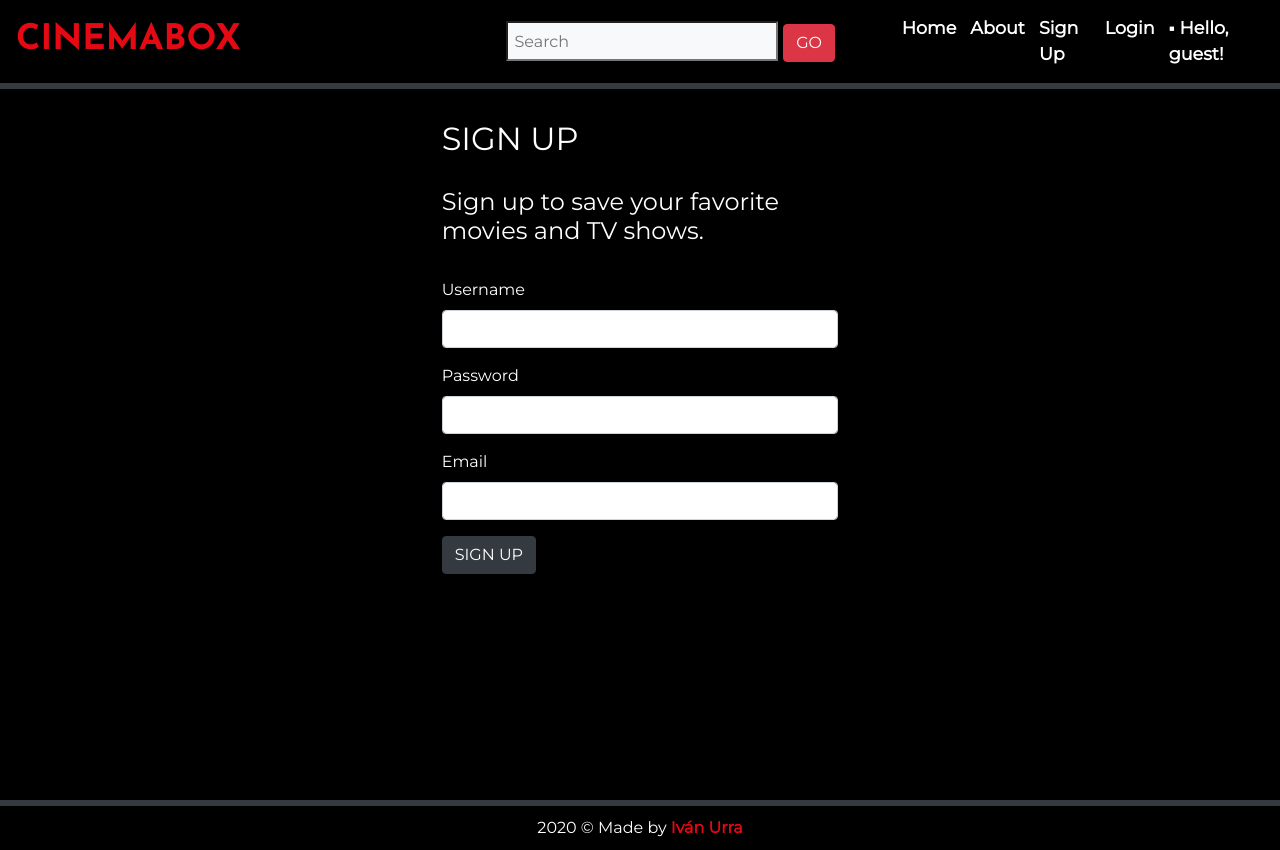
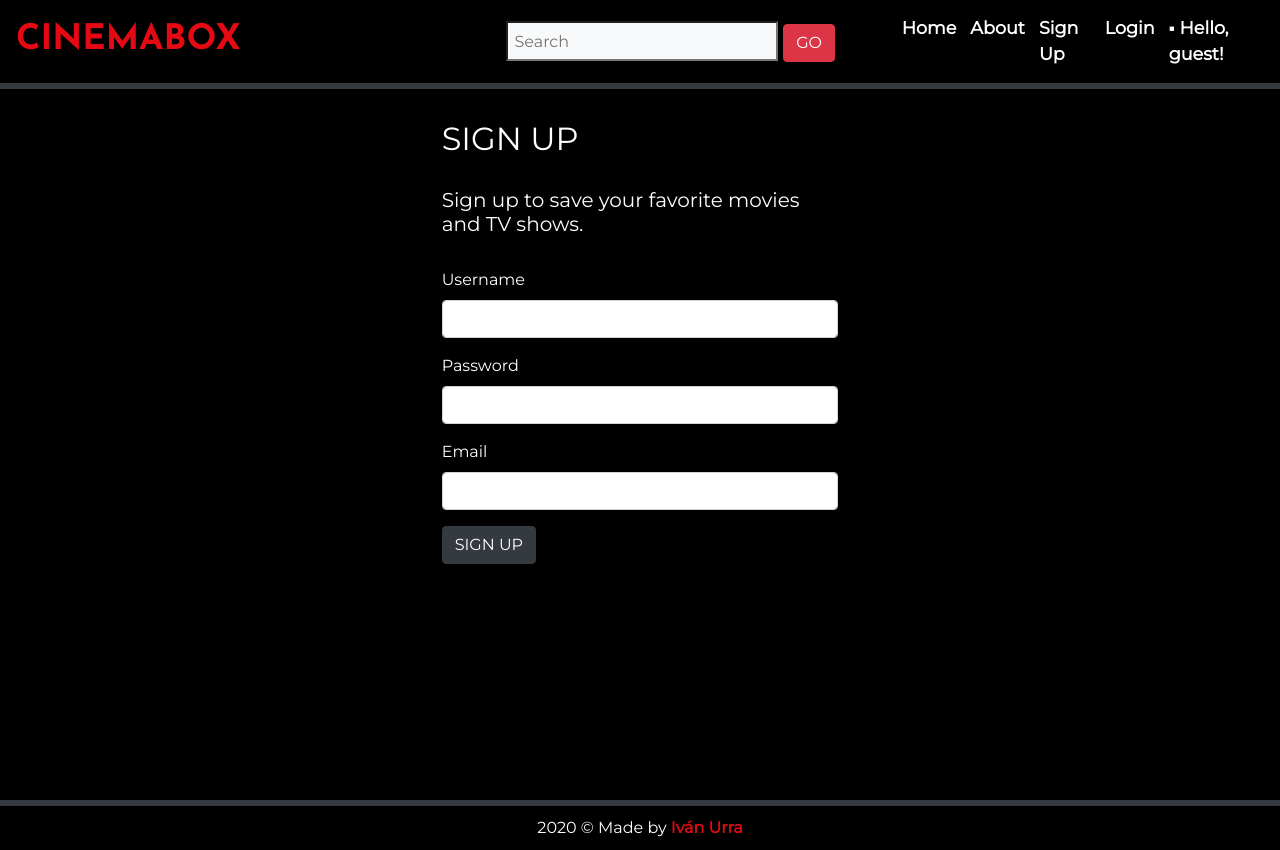
Before and after one commit to ivanurra/cinema_box_frontend, a React (Create React App) app: page /signup in a window 1280 px wide. Built offline with nearby package versions, Linux system fonts and the light colour scheme; no server answers.

Commit message:
frontend ready

```diff
--- a/src/components/pages/signup/Signup.js
+++ b/src/components/pages/signup/Signup.js
@@ -45,7 +45,7 @@ class Signup extends Component {
                     <Row className="justify-content-center">
                         <Col md={{span: 4}}>
                             <h1>SIGN UP</h1>
-                            <h4>Sign up to save your favorite movies and TV shows.</h4>
+                            <h5>Sign up to save your favorite movies and TV shows.</h5>
                             <br></br>
                             <Form onSubmit={this.handleFormSubmit}>
                                 <Form.Group>
```
